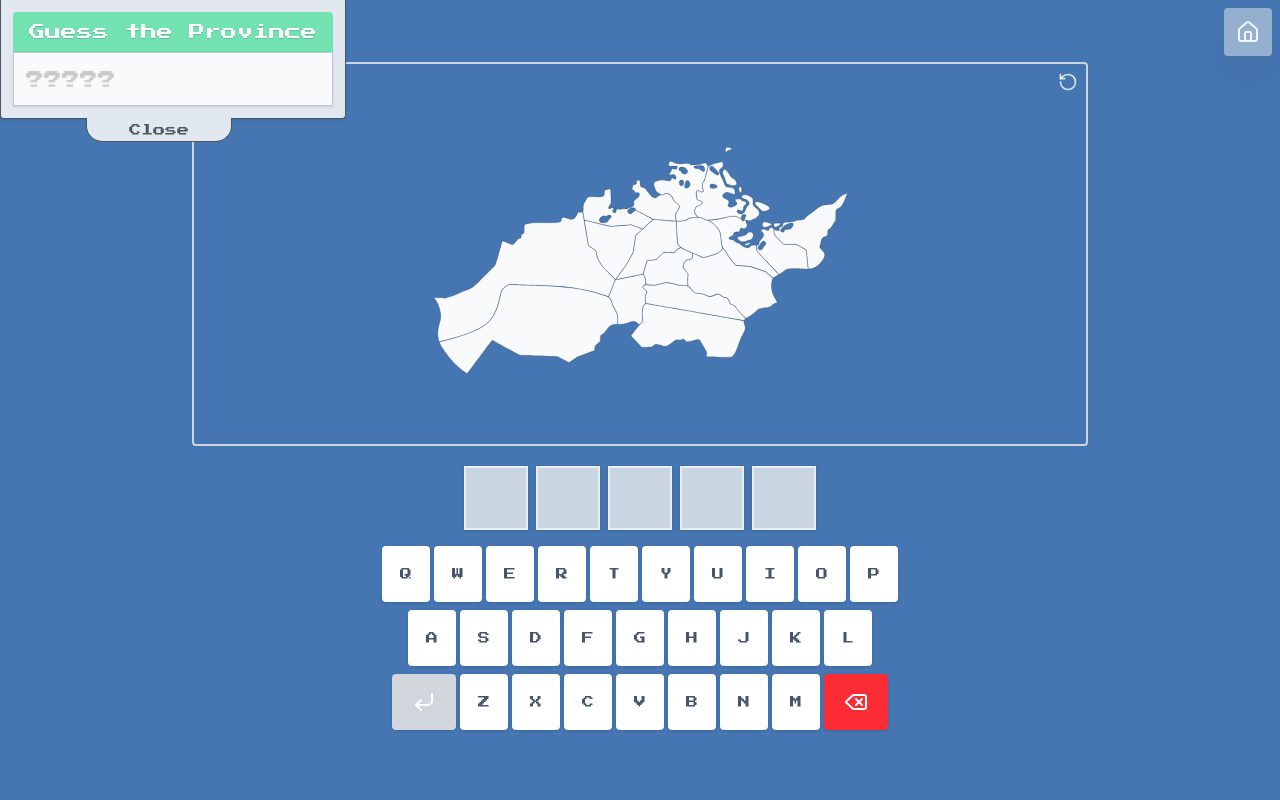
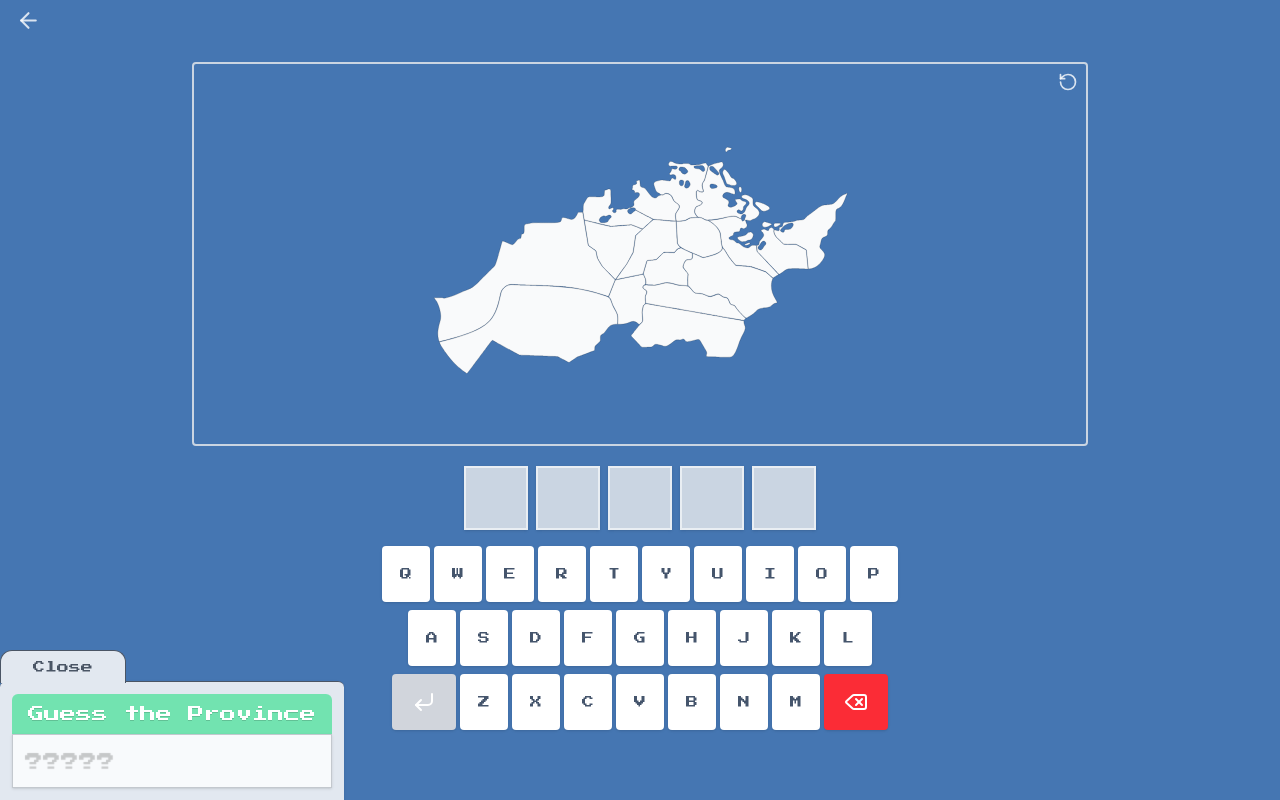
Before and after one commit to JeyBySy/MapaManiaPH, a React (Vite) app: page /quickstart in a window 1280 px wide. Built offline with nearby package versions, Linux system fonts and the light colour scheme.

Commit message:
General UI Update

```diff
--- a/src/App.css
+++ b/src/App.css
@@ -1,6 +1,12 @@
 @import "tailwindcss";
 
 @custom-variant dark (&:where([data-theme=dark], [data-theme=dark] *));
+
+body {
+  margin: 0;
+  padding: 0;
+  @apply bg-retro-main dark:bg-retro-bg;
+}
 
 .button {
   @apply lg:text-lg  text-[10px] text-white rounded-full transition shadow;
--- a/src/App.tsx
+++ b/src/App.tsx
@@ -20,7 +20,7 @@ function App() {
   return (
     <>
       <Router>
-        <div className="min-h-screen flex flex-col items-center justify-center m-auto dark:bg-retro-bg">
+        <div className="min-h-screen flex flex-col items-center justify-center m-auto dark:bg-retro-bg bg-[#4576b2] relative">
           <Routes>
             <Route index path="/" element={<StartPage />} />
             <Route element={<FullScreenLayout />}>
--- a/src/components/HomeButton.tsx
+++ b/src/components/HomeButton.tsx
@@ -1,17 +1,25 @@
-import { House } from 'lucide-react'
-import React from 'react'
-import { useNavigate } from 'react-router-dom'
+import { ArrowLeft } from 'lucide-react';
+import React from 'react';
+import { useNavigate } from 'react-router-dom';
 
-
-
-const HomeButton: React.FC = () => {
-    const navigate = useNavigate()
-    const handleBackButton = () => {
-        navigate(`/`)
-    }
-    return (
-        <button onClick={() => { handleBackButton() }} className='hidden lg:block absolute top-2 right-2 p-3 cursor-pointer hover:bg-gray-200 bg-gray-200/50 rounded hover:text-gray-500 shadow-2xl '><House /></button>
-    )
+interface HomeButtonProps {
+    titlePage?: string;
 }
 
-export default HomeButton
+const HomeButton: React.FC<HomeButtonProps> = ({ titlePage }) => {
+    const navigate = useNavigate();
+
+    return (
+        <div className="w-full lg:absolute h-fit flex items-center gap-3 px-4 py-2">
+            <button
+                onClick={() => navigate(-1)}
+                className="w-fit items-center gap-1 text-white/80 hover:text-white dark:text-gray-300/80 dark:hover:text-gray-300 cursor-pointer"
+            >
+                <ArrowLeft width={25} height={25} />
+            </button>
+            <p className="text-2xl">{titlePage}</p>
+        </div>
+    );
+};
+
+export default HomeButton;
--- a/src/components/TypingText.tsx
+++ b/src/components/TypingText.tsx
@@ -46,7 +46,7 @@ const TypingText: React.FC<TypingTextProps> = ({
         }
     }, [isSubmitted, text, isMasked, maskChar, delay])
 
-    return <p className={className}>{formatProvinceName(displayText)}</p>
+    return <p className={`${className} capitalize`}>{formatProvinceName(displayText.toLowerCase())}</p>
 }
 
 export default TypingText
--- a/src/index.css
+++ b/src/index.css
@@ -13,10 +13,3 @@
   box-sizing: border-box;
   font-family: "Press Start 2P", sans-serif;
 }
-
-body {
-  margin: 0;
-  padding: 0;
-  @apply text-[var(--color-retro-text)] font-sans;
-  @apply bg-[#4576b2];
-}
--- a/src/layouts/FullScreenLayout.tsx
+++ b/src/layouts/FullScreenLayout.tsx
@@ -1,11 +1,19 @@
 import React from 'react';
-import { Outlet } from 'react-router-dom';
+import { Outlet, useLocation } from 'react-router-dom';
 import HomeButton from '../components/HomeButton';
 
 const FullScreenLayout: React.FC = () => {
+    const { pathname } = useLocation();
+
+    const pageTitles: Record<string, string> = {
+        "/exploremap": "Explore Map",
+    };
+
     return (
         <div className="min-h-[80vh] flex flex-col w-full">
-            <HomeButton />
+            <HomeButton
+                titlePage={pageTitles[pathname]}
+            />
             <Outlet />
         </div>
     );
--- a/src/pages/Modes/ChallengeModePage.tsx
+++ b/src/pages/Modes/ChallengeModePage.tsx
@@ -2,7 +2,7 @@ import React from 'react'
 
 export const ChallengeModePage: React.FC = () => {
     return (
-        <div>
+        <div className="flex min-h-screen">
             <p>ChallengeModePage</p>
         </div>
     )
--- a/src/pages/Modes/ExploreMap/ExploreMapPage.tsx
+++ b/src/pages/Modes/ExploreMap/ExploreMapPage.tsx
@@ -16,7 +16,6 @@ const ExploreMapPage: React.FC = () => {
   return (
     <div className="flex min-h-screen w-full">
       <main className="flex  flex-col  justify-between w-full h-full p-4">
-        <h1>Explore Map</h1>
         <Outlet />
         {!isProvincePage && (
           <>
--- a/src/pages/Modes/QuickStartMode.tsx
+++ b/src/pages/Modes/QuickStartMode.tsx
@@ -22,7 +22,7 @@ const QuickStartMode: React.FC = () => {
 
   const handleSubmit = () => {
     setSubmitted(true)
-    setIsSidebarOpen(!!isSidebarOpen)
+    setIsSidebarOpen(true)
     if (!isCorrect) {
       setSubmitted(false)
       setIsSidebarOpen(true)
@@ -36,6 +36,7 @@ const QuickStartMode: React.FC = () => {
     setCurrentStep(0)
     setCorrectGuesses([])
     setSubmitted(false)
+    setIsSidebarOpen(true)
 
     await nextProvince();
 
@@ -85,40 +86,48 @@ const QuickStartMode: React.FC = () => {
   return (
     <div className="flex min-h-screen">
       {/* Sidebar */}
-      <div className={`hidden lg:block transition-transform ${isSidebarOpen ? "translate-y-0" : "-translate-y-full"} fixed top-0 left-0  min-w-[250px] dark:bg-gray-800 bg-slate-200 p-3 border border-t-0 border-gray-600 shadow z-50 rounded-b-sm`}>
-        <h2 className="text-md text-white bg-green-400/50 px-4 py-2 rounded rounded-b-none text-shadow-2xs">Guess the Province</h2>
-        <div className="bg-slate-50 dark:bg-gray-700/50 border  border-gray-600/30 shadow">
+      <div
+        className={`hidden lg:block fixed bottom-0 left-0 w-fit transition-transform duration-300 ease-in-out z-50
+          ${isSidebarOpen ? 'translate-y-0' : 'translate-y-full'} bg-slate-200 dark:bg-gray-800 p-3 border-t border-gray-600 shadow rounded-t-md`}
+      >
+        <h2 className="text-md text-white bg-green-400/50 px-4 py-2 rounded-t-md text-shadow-2xs">
+          Guess the Province
+        </h2>
 
+        <div className="bg-slate-50 dark:bg-gray-700/50 border border-gray-600/30 shadow">
           <TypingText
-            text={provinceOutline}
+            text={provinceOutline.toString()}
             isSubmitted={submitted}
             isMasked={true}
-            className={`${!submitted ? " dark:text-white/40 text-gray-500/0" : "text-accent"} p-3 text-shadow-xs text-lg`}
+            className={`p-3 text-lg text-shadow-xs ${!submitted
+              ? 'text-gray-500/0 dark:text-white/40'
+              : 'text-accent'
+              }`}
           />
 
           {submitted && typedText.length !== 0 && (
             <motion.div
-              initial={{ opacity: 0, }}
-              animate={{ opacity: 1, }}
+              initial={{ opacity: 0 }}
+              animate={{ opacity: 1 }}
               exit={{ opacity: 0 }}
               transition={{ duration: 0.3 }}
             >
               <hr className="text-gray-400/60" />
-              <ul className=" flex flex-col gap-2 p-3 ">
+              <ul className="flex flex-col gap-2 p-3">
                 {locationName.map((path, index) => {
                   const isCurrentStep = index === currentStep;
                   const isLocationCorrect = correctGuesses.some(([id]) => id === path);
                   return (
                     <li key={index} className={`mb-2 ${isCurrentStep ? 'animate-breathing' : ''}`}>
                       <TypingText
-                        text={`${path}`}
+                        text={path}
                         isSubmitted={true}
                         isMasked={false}
-                        className={`text-sm ${isCurrentStep
-                          ? 'dark:text-white text-gray-500 text-shadow-xs '
+                        className={`text-sm text-shadow-xs ${isCurrentStep
+                          ? 'text-gray-500 dark:text-white'
                           : isLocationCorrect
-                            ? ' text-accent text-shadow-xs'
-                            : 'dark:text-white/40 text-gray-500/30'
+                            ? 'text-accent'
+                            : 'text-gray-500/30 dark:text-white/40'
                           }`}
                       />
                     </li>
@@ -128,18 +137,22 @@ const QuickStartMode: React.FC = () => {
             </motion.div>
           )}
         </div>
+
         {/* Toggle sidenav */}
-        <div onClick={toggleSidebar} className="w-[85%] mx-auto absolute -bottom-6 flex items-center justify-center">
-          <div className={`${isSidebarOpen ? "dark:bg-gray-800 bg-slate-200" : "bg-white/80 dark:bg-gray-800/90 dark:hover:bg-gray-800 hover:bg-white "} border border-t-0 w-1/2 mx-auto py-[3.5px] z-30 text-xs text-center cursor-pointer rounded-b-2xl dark:text-slate-500 text-gray-600`}>
-            {isSidebarOpen ?
-              (
-                <span>Close</span>
-              ) : (
-                <span>Open</span>
-              )}
+        <div
+          onClick={toggleSidebar}
+          className="absolute -top-8 left-0 transform cursor-pointer"
+        >
+          <div className={`px-8 py-2 w-full rounded-t-xl border border-b-0 text-xs text-gray-600 dark:text-slate-400
+          ${isSidebarOpen
+              ? 'bg-slate-200 dark:bg-gray-800'
+              : 'bg-white/80 dark:bg-gray-800/90 hover:bg-white dark:hover:bg-gray-800'}`}
+          >
+            {isSidebarOpen ? 'Close' : 'Open'}
           </div>
         </div>
       </div>
+
 
       {/* Main Content */}
       <div className="mx-auto lg:h-auto flex flex-col items-center justify-center h-full w-full space-y-5 p-2">
```
Also changed, not shown: 1 other file (tests, documents, lock files or other folders).
